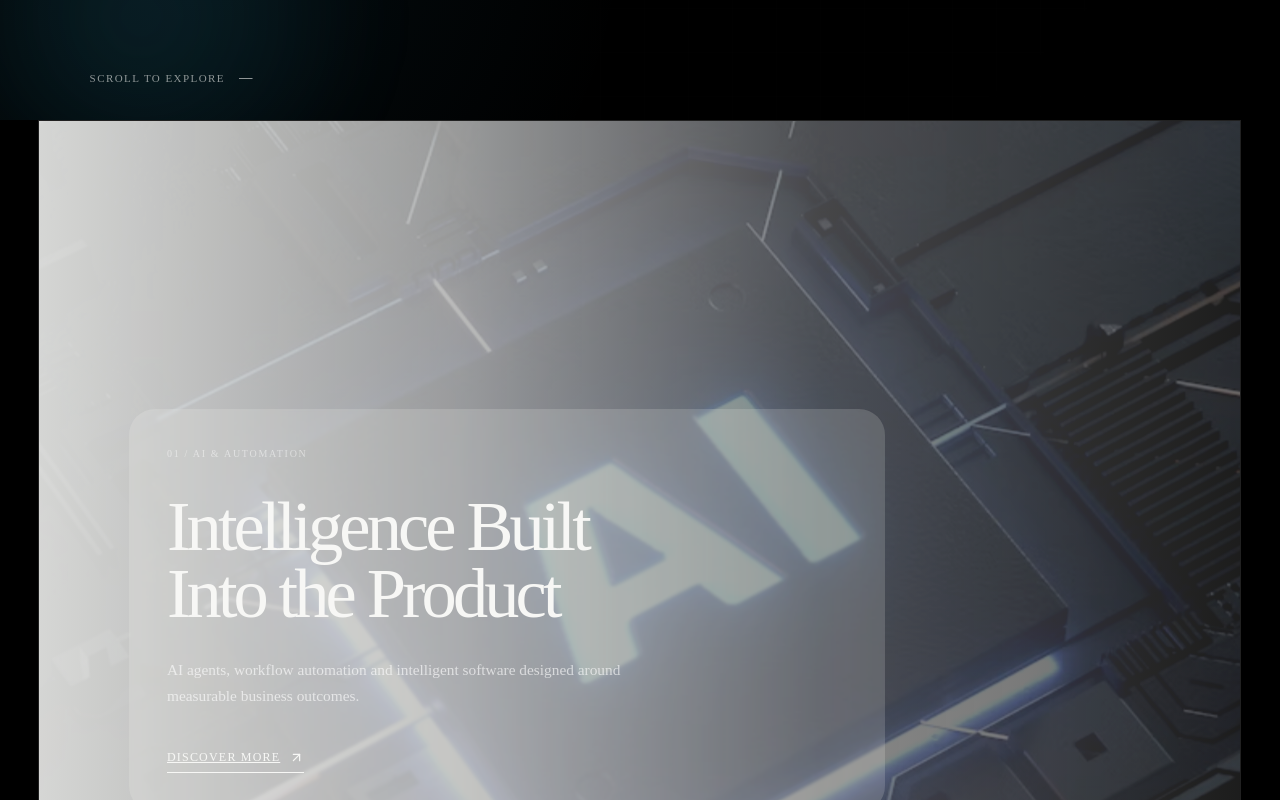
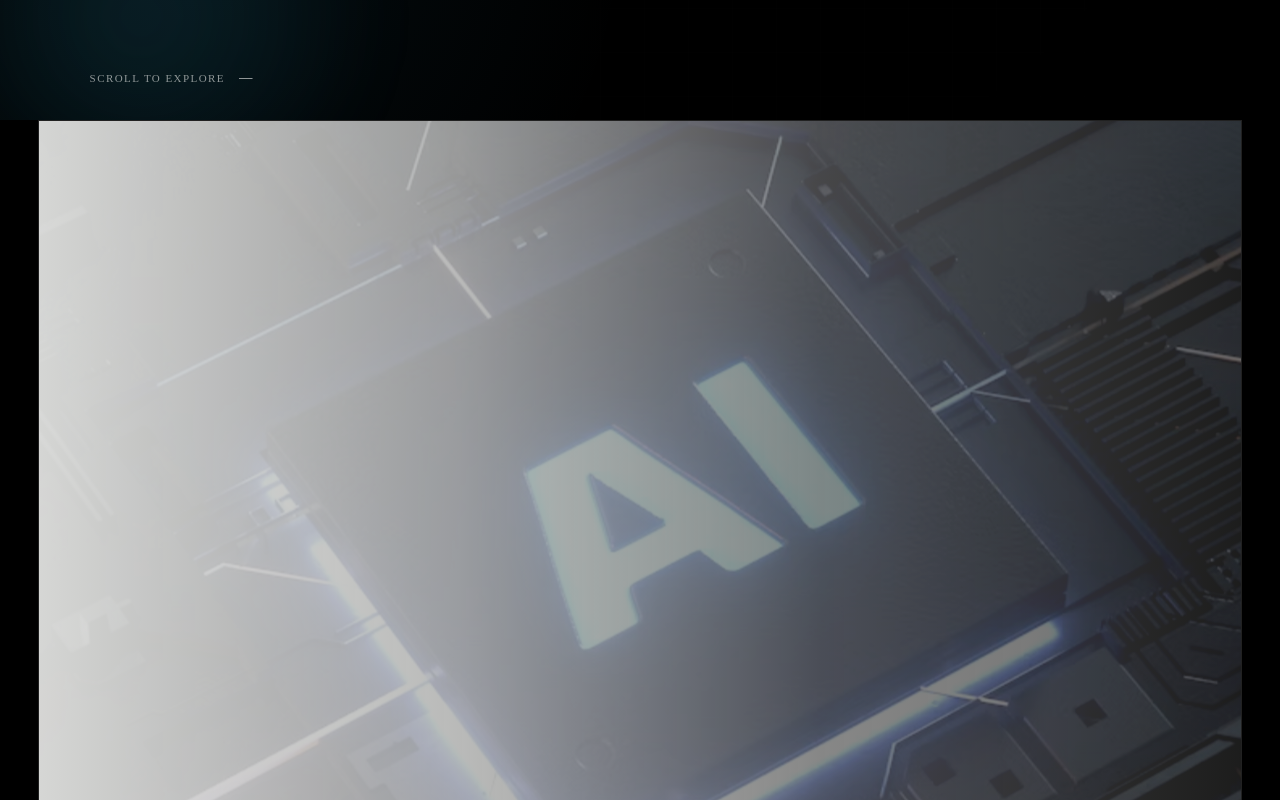
Before and after one commit to Dpehect/Trionn, a Next.js app: page / in a window 1280 px wide. Shown: the part 900-1700 px from the top of the page. Built offline with nearby package versions, Linux system fonts and the light colour scheme.

Commit message:
home l1 old

```diff
--- a/components/home-black-background.module.css
+++ b/components/home-black-background.module.css
@@ -246,103 +246,3 @@
 .root :global(.case-card__meta p) {
   text-transform: uppercase !important;
 }
-
-
-/* Home Layer 01 — cards overlap while keeping the existing GSAP animation */
-.root :global(.layer-stack) {
-  position: relative !important;
-  display: block !important;
-  gap: 0 !important;
-  padding: 0 !important;
-  margin: 0 !important;
-  background: #000 !important;
-}
-
-.root :global(.layer-card) {
-  position: sticky !important;
-  top: 70px !important;
-  width: auto !important;
-  height: calc(100svh - 70px) !important;
-  min-height: 630px !important;
-  margin: 0 3vw !important;
-  margin-bottom: 0 !important;
-  transform-origin: center top !important;
-}
-
-/* Every incoming card uses the same sticky point and sits above the previous one. */
-.root :global(.layer-card + .layer-card) {
-  margin-top: 0 !important;
-}
-
-.root :global(.layer-card--1) { z-index: 1 !important; }
-.root :global(.layer-card--2) { z-index: 2 !important; }
-.root :global(.layer-card--3) { z-index: 3 !important; }
-.root :global(.layer-card--4) { z-index: 4 !important; }
-
-/* Prevent visible seams while one card covers another. */
-.root :global(.layer-card::before) {
-  content: "";
-  position: absolute;
-  inset: -1px;
-  z-index: -1;
-  pointer-events: none;
-  background: inherit;
-}
-
-@media (max-width: 800px) {
-  .root :global(.layer-card) {
-    top: 0 !important;
-    height: 100svh !important;
-    min-height: 720px !important;
-    margin: 0 !important;
-  }
-}
-
-
-/* Final Section 01 interaction:
-   the viewport remains fixed and each card replaces the previous card. */
-.root :global(.layer-stack) {
-  position: relative !important;
-  height: auto !important;
-  min-height: 0 !important;
-  margin: 0 !important;
-  padding: 0 !important;
-  overflow: visible !important;
-  background: #000 !important;
-}
-
-.root :global(.layer-stage) {
-  position: relative !important;
-  width: 100% !important;
-  height: 100svh !important;
-  min-height: 700px !important;
-  overflow: hidden !important;
-  background: #000 !important;
-}
-
-.root :global(.layer-card) {
-  position: absolute !important;
-  inset: 0 !important;
-  top: 0 !important;
-  width: auto !important;
-  height: 100% !important;
-  min-height: 0 !important;
-  margin: 0 3vw !important;
-  transform-origin: center top !important;
-  will-change: clip-path, transform !important;
-}
-
-.root :global(.layer-card + .layer-card) {
-  margin-top: 0 !important;
-}
-
-@media (max-width: 800px) {
-  .root :global(.layer-stage) {
-    height: 100svh !important;
-    min-height: 720px !important;
-  }
-
-  .root :global(.layer-card) {
-    margin: 0 !important;
-  }
-}
--- a/components/layered-homepage.tsx
+++ b/components/layered-homepage.tsx
@@ -147,96 +147,68 @@ export function LayeredHomepage() {
       });
       gsap.to(".intro-scroll i", { scaleX: 1, repeat: -1, yoyo: true, duration: 1.15, ease: "sine.inOut" });
 
-      const layerSection = root.current?.querySelector<HTMLElement>(".layer-stack");
-      const layerCards = gsap.utils.toArray<HTMLElement>(".layer-card");
-
-      if (layerSection && layerCards.length > 0) {
-        gsap.set(layerCards, {
-          position: "absolute",
-          inset: 0,
-          clipPath: "inset(100% 0% 0% 0%)",
-          zIndex: (index) => index + 1,
-        });
-
-        gsap.set(layerCards[0], {
-          clipPath: "inset(0% 0% 0% 0%)",
-        });
-
-        layerCards.forEach((card, index) => {
-          const copy = card.querySelector<HTMLElement>(".layer-copy");
-          const background = card.querySelector<HTMLElement>(".layer-background");
-
-          if (copy) {
-            gsap.set(copy, {
-              y: index === 0 ? 0 : 72,
-              opacity: index === 0 ? 1 : 0,
-            });
-          }
-
-          if (background) {
-            gsap.set(background, {
-              yPercent: index % 2 === 0 ? -4 : -2,
-              scale: 1.08,
-            });
-          }
-        });
-
-        const layerTimeline = gsap.timeline({
-          defaults: { ease: "none" },
-          scrollTrigger: {
-            trigger: layerSection,
-            start: "top top",
-            end: () => `+=${window.innerHeight * (layerCards.length - 1)}`,
-            scrub: 1,
-            pin: ".layer-stage",
-            pinSpacing: true,
-            anticipatePin: 1,
-            invalidateOnRefresh: true,
-          },
-        });
-
-        layerCards.forEach((card, index) => {
-          if (index === 0) return;
-
-          const copy = card.querySelector<HTMLElement>(".layer-copy");
-          const background = card.querySelector<HTMLElement>(".layer-background");
-          const position = index - 1;
-
-          layerTimeline.to(
+      gsap.utils.toArray<HTMLElement>(".layer-card").forEach((card, index) => {
+        gsap.fromTo(
           card,
           {
+            clipPath:
+              index === 0
+                ? "inset(0% 0% 0% 0%)"
+                : "inset(100% 0% 0% 0%)",
+          },
+          {
             clipPath: "inset(0% 0% 0% 0%)",
-              duration: 0.72,
+            ease: "none",
+            scrollTrigger: {
+              trigger: card,
+              start: "top bottom",
+              end: "top top",
+              scrub: true,
             },
-            position,
+          }
         );
 
-          if (copy) {
-            layerTimeline.to(
-              copy,
+        gsap.fromTo(
+          card.querySelector(".layer-copy"),
+          { y: 72, opacity: 0 },
           {
             y: 0,
             opacity: 1,
-                duration: 0.52,
             ease: "power3.out",
+            scrollTrigger: {
+              trigger: card,
+              start: "top 76%",
+              end: "top 30%",
+              scrub: 0.9,
             },
-              position + 0.18,
+          }
         );
-          }
+      });
 
-          if (background) {
-            layerTimeline.to(
+      gsap.utils.toArray<HTMLElement>(".layer-card").forEach((card, index) => {
+        const background = card.querySelector<HTMLElement>(".layer-background");
+        if (!background) return;
+
+        gsap.fromTo(
           background,
+          {
+            yPercent: index % 2 === 0 ? -4 : -2,
+            scale: 1.08,
+          },
           {
             yPercent: index % 2 === 0 ? 5 : 4,
             scale: 1.12,
-                duration: 1,
+            ease: "none",
+            scrollTrigger: {
+              trigger: card,
+              start: "top bottom",
+              end: "bottom top",
+              scrub: 1.6,
+              invalidateOnRefresh: true,
             },
-              position,
+          },
         );
-          }
       });
-      }
 
       gsap.fromTo(
         ".selected-cases__title",
@@ -367,7 +339,6 @@ export function LayeredHomepage() {
       </section>
 
       <section className="layer-stack" aria-label="Layered content">
-        <div className="layer-stage">
         {layers.map((layer, index) => (
           <article
             className={`layer-card layer-card--${index + 1}`}
@@ -414,8 +385,6 @@ export function LayeredHomepage() {
             </div>
           </article>
         ))}
-
-        </div>
       </section>
 
       <section id="cases" className="selected-cases">
```
Lines whose indentation alone changed are shown as unchanged.
